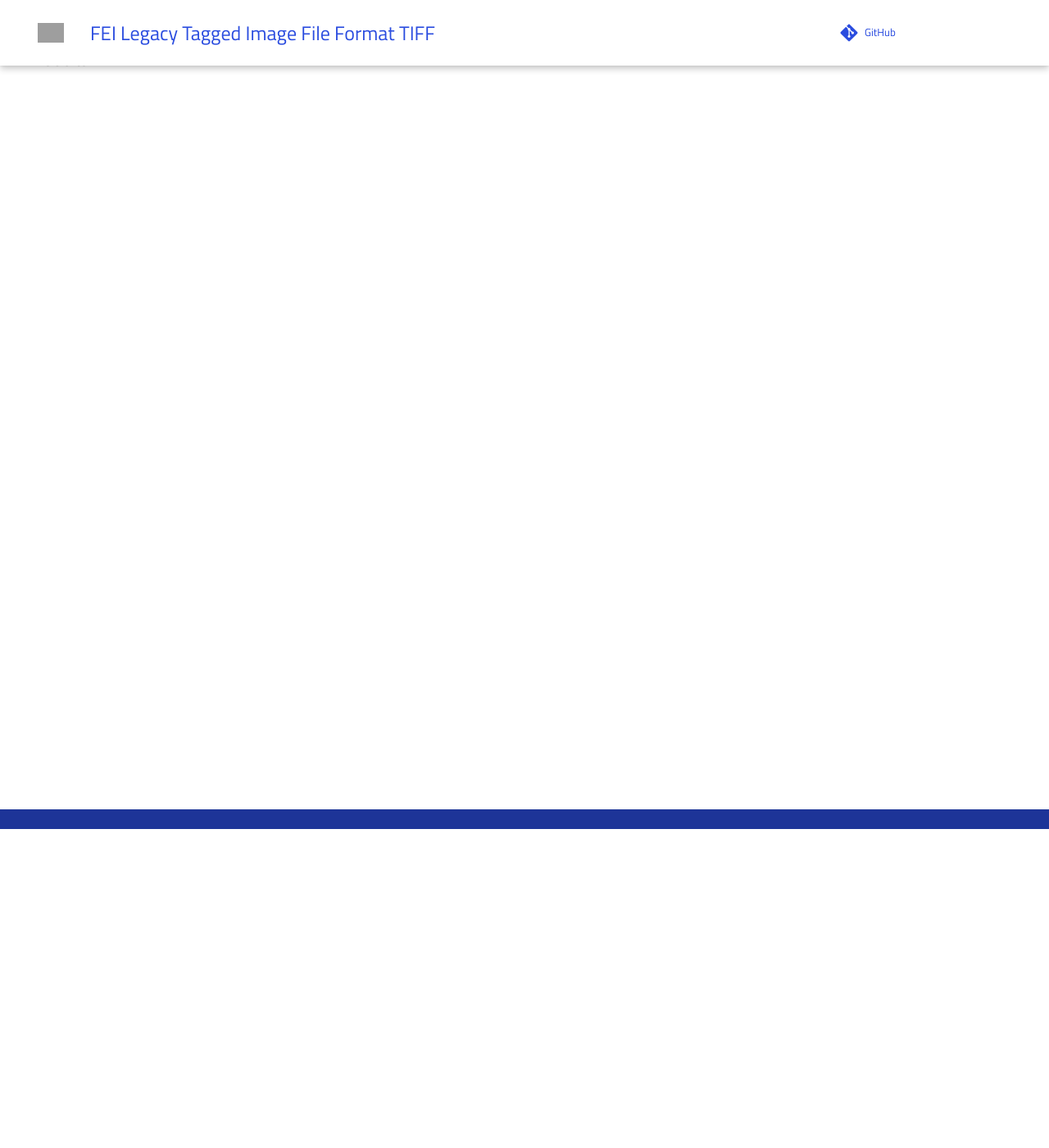
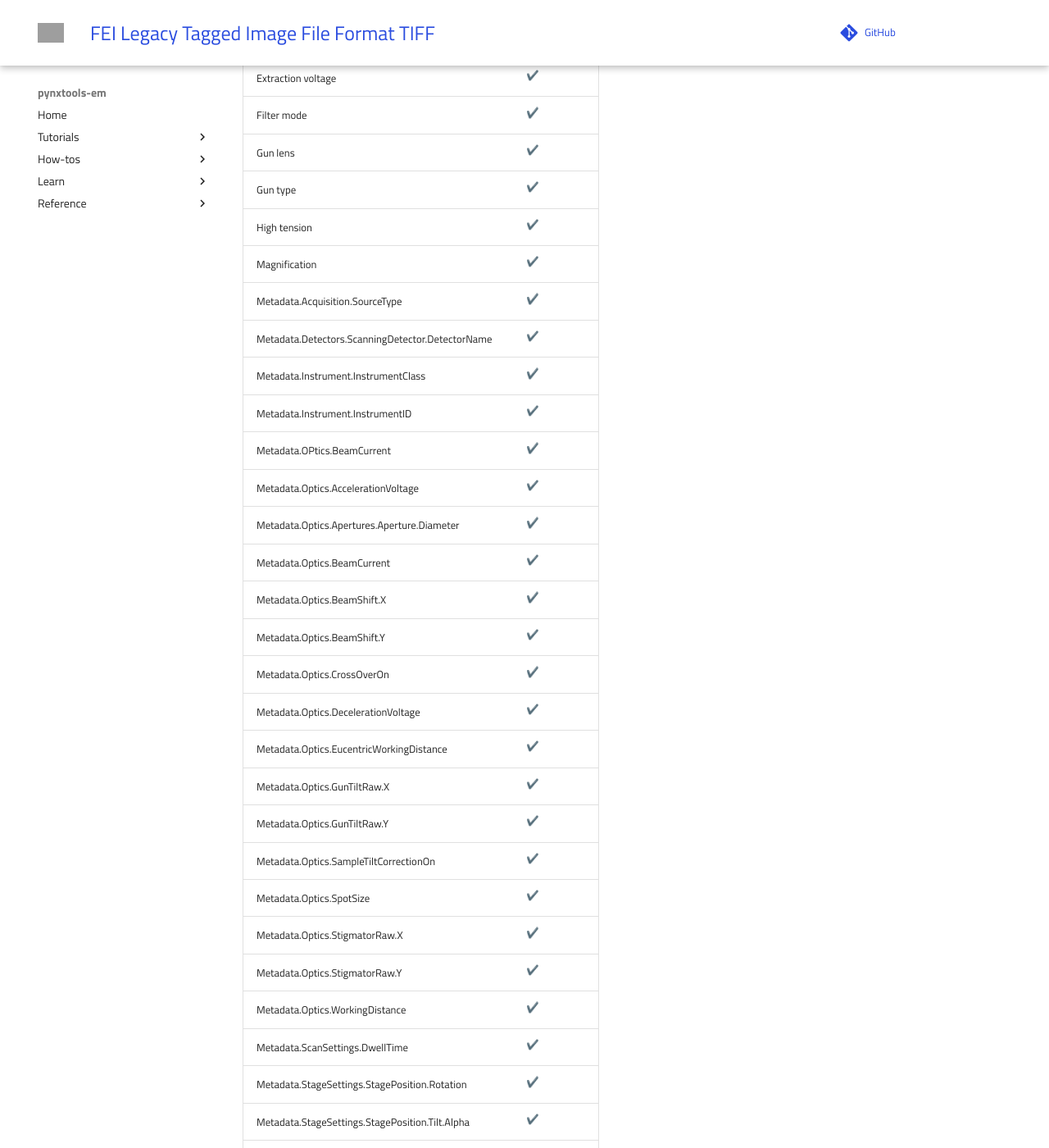
Before and after one commit to FAIRmat-NFDI/pynxtools-em, an MkDocs documentation site: the page built from docs/reference/tiff_fei.md, in a window 1280 px wide and 1400 px high, scrolled down 389 px. Shown: the whole window at 82% size. Built offline with MkDocs 1.6.1 and Material for MkDocs 9.7.7, drawn with Linux system fonts in a browser that asks for light colours; emoji names are drawn with the system emoji font; comment, search, counter and statistics services are not loaded; some of the changed text lies outside the part shown; grey boxes are pictures that could not be loaded.

Commit message:
Deactivated FEI_LEGACY_HELIOS mode and updated docs

```diff
--- a/docs/reference/tiff_fei.md
+++ b/docs/reference/tiff_fei.md
@@ -2,4 +2,53 @@
 
 The pynxtools-em parser and normalizer reads the following content and maps them on respective NeXus concepts that are defined in the NXem application definition:
 
-# TODO
+| Concept | NeXus/HDF5 |
+| --------------- | --------------  |
+| Camera length | :heavy_check_mark: |
+| Defocus | :heavy_check_mark: |
+| Emission | :heavy_check_mark: |
+| Extraction voltage | :heavy_check_mark: |
+| Filter mode | :heavy_check_mark: |
+| Gun lens | :heavy_check_mark: |
+| Gun type | :heavy_check_mark: |
+| High tension | :heavy_check_mark: |
+| Magnification | :heavy_check_mark: |
+| Metadata.Acquisition.SourceType | :heavy_check_mark: |
+| Metadata.Detectors.ScanningDetector.DetectorName | :heavy_check_mark: |
+| Metadata.Instrument.InstrumentClass | :heavy_check_mark: |
+| Metadata.Instrument.InstrumentID | :heavy_check_mark: |
+| Metadata.OPtics.BeamCurrent | :heavy_check_mark: |
+| Metadata.Optics.AccelerationVoltage | :heavy_check_mark: |
+| Metadata.Optics.Apertures.Aperture.Diameter | :heavy_check_mark: |
+| Metadata.Optics.BeamCurrent | :heavy_check_mark: |
+| Metadata.Optics.BeamShift.X | :heavy_check_mark: |
+| Metadata.Optics.BeamShift.Y | :heavy_check_mark: |
+| Metadata.Optics.CrossOverOn | :heavy_check_mark: |
+| Metadata.Optics.DecelerationVoltage | :heavy_check_mark: |
+| Metadata.Optics.EucentricWorkingDistance | :heavy_check_mark: |
+| Metadata.Optics.GunTiltRaw.X | :heavy_check_mark: |
+| Metadata.Optics.GunTiltRaw.Y | :heavy_check_mark: |
+| Metadata.Optics.SampleTiltCorrectionOn | :heavy_check_mark: |
+| Metadata.Optics.SpotSize | :heavy_check_mark: |
+| Metadata.Optics.StigmatorRaw.X | :heavy_check_mark: |
+| Metadata.Optics.StigmatorRaw.Y | :heavy_check_mark: |
+| Metadata.Optics.WorkingDistance | :heavy_check_mark: |
+| Metadata.ScanSettings.DwellTime | :heavy_check_mark: |
+| Metadata.StageSettings.StagePosition.Rotation | :heavy_check_mark: |
+| Metadata.StageSettings.StagePosition.Tilt.Alpha | :heavy_check_mark: |
+| Metadata.StageSettings.StagePosition.Tilt.Beta | :heavy_check_mark: |
+| Metadata.StageSettings.StagePosition.X | :heavy_check_mark: |
+| Metadata.StageSettings.StagePosition.Y | :heavy_check_mark: |
+| Metadata.StageSettings.StagePosition.Z | :heavy_check_mark: |
+| Metadata.VacuumProperties.ElectronChamberPressure | :heavy_check_mark: |
+| Metadata.VacuumProperties.IonChamberPressure | :heavy_check_mark: |
+| Microscope | :heavy_check_mark: |
+| Mode | :heavy_check_mark: |
+| Spot size | :heavy_check_mark: |
+| Stage A | :heavy_check_mark: |
+| Stage B | :heavy_check_mark: |
+| Stage X | :heavy_check_mark: |
+| Stage Y | :heavy_check_mark: |
+| Stage Z | :heavy_check_mark: |
+| Stem rotation | :heavy_check_mark: |
+| Stem rotation correction | :heavy_check_mark: |
```
Also changed, not shown: 3 other files.
